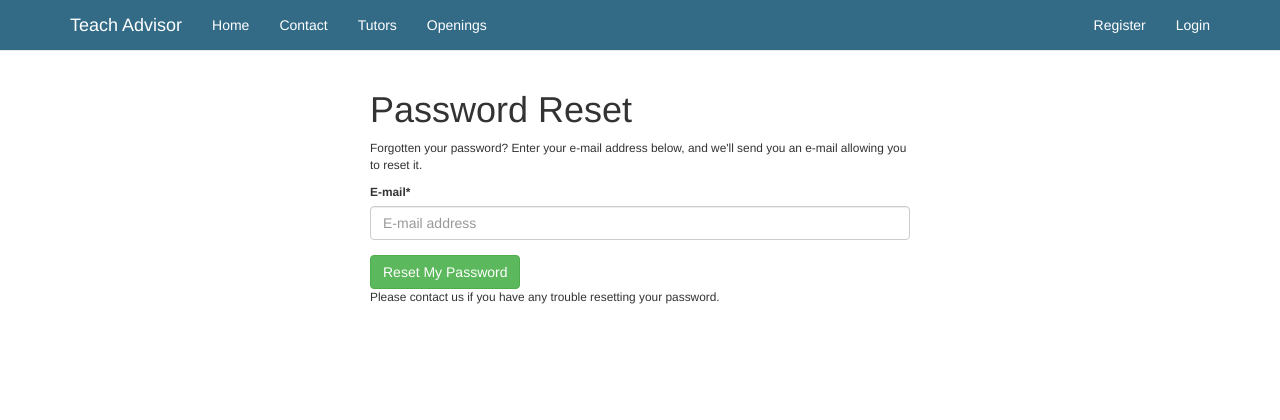
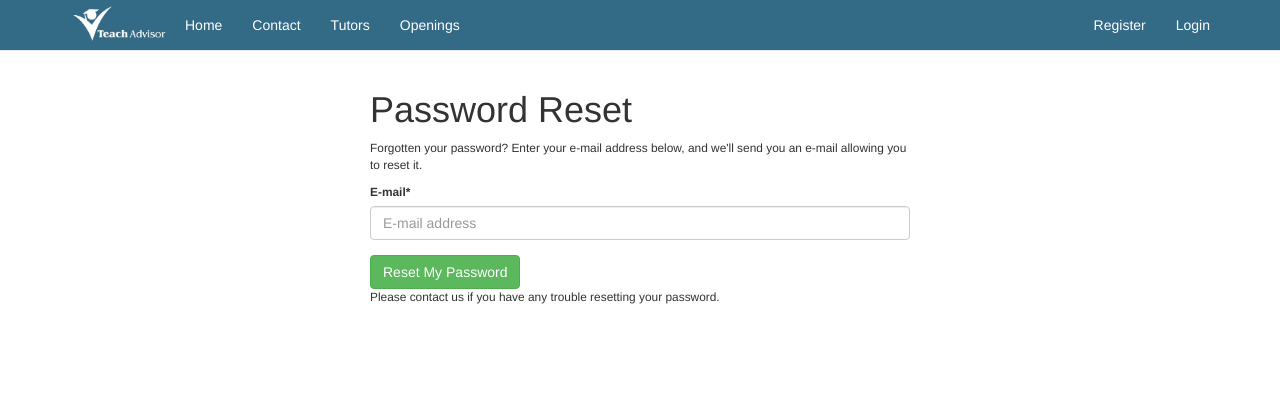
Before and after one commit to piyushmaurya23/test1, a Django app: page /accounts/password/reset/ in a window 1280 px wide. Shown: the top 420 px of the page. Run offline with Django 3.2, Linux system fonts and the light colour scheme; some libraries are stand-ins or nearby versions.

Commit message:
logo added, fevicon changed, both tested, working fine.

```diff
--- a/src/home/templates/navbar.html
+++ b/src/home/templates/navbar.html
@@ -14,7 +14,7 @@
         <span class="icon-bar"></span>
         <span class="close-btn hidden"><strong>x</strong></span>
       </button>
-      <a class="navbar-brand" href=""><p>Teach Advisor</p></a>
+      <a class="navbar-left" href=""><img style="max-width:100px; margin-top: 5px;" src="{% static 'img/logo.jpg' %}" alt="logo"></a>
 
     </div>
     <div id="navbar" class="navbar-collapse collapse">
```
Also changed, not shown: src/static_in_pro/our_static/img/logo.jpg (added), 12 other files.
